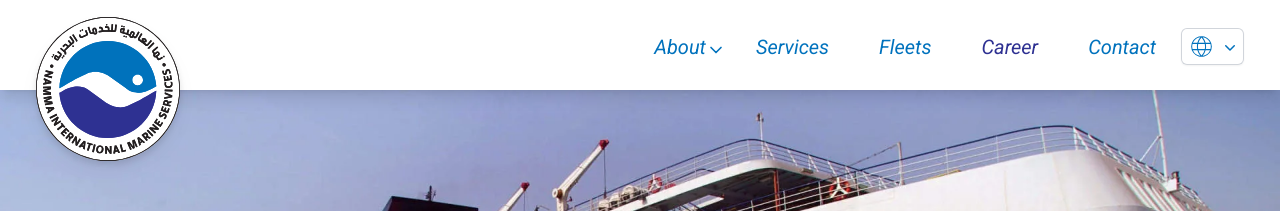
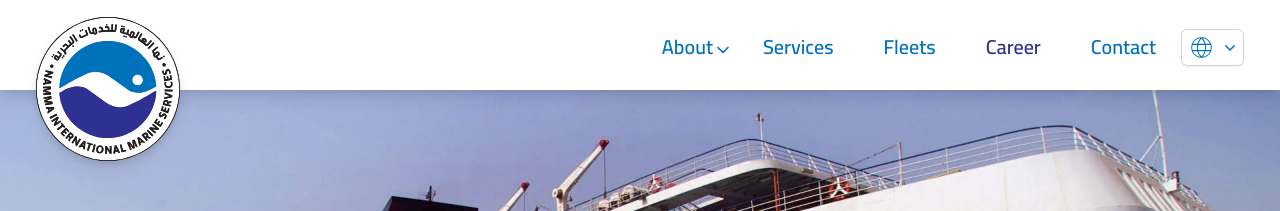
Before and after one commit to hassanidris/namma_marines, a React (Vite) app: page / in a window 1280 px wide. Shown: the top 211 px of the page. Built offline with nearby package versions, Linux system fonts and the light colour scheme.

Commit message:
fixing fonts

```diff
--- a/src/App.jsx
+++ b/src/App.jsx
@@ -48,9 +48,9 @@
 
 function App() {
   return (
-    <>
+    <div>
       <RouterProvider router={router} />
-    </>
+    </div>
   );
 }
 
--- a/src/components/Navbar.jsx
+++ b/src/components/Navbar.jsx
@@ -47,7 +47,7 @@
             </NavLink>
           </div>
 
-          <div className="header__middle__menus font-roboto italic font-medium">
+          <div className="header__middle__menus font-bold">
             <nav className="main-nav ">
               {/* Responsive Menu Button */}
               {isResponsiveclose === true ? (
--- a/src/index.css
+++ b/src/index.css
@@ -1,4 +1,6 @@
-@import url("https://fonts.googleapis.com/css2?family=Roboto:ital,wght@0,100;0,300;0,400;0,500;0,700;0,900;1,100;1,300;1,400;1,500;1,700;1,900&display=swap");
+/* @import url("https://fonts.googleapis.com/css2?family=Roboto:ital,wght@0,100;0,300;0,400;0,500;0,700;0,900;1,100;1,300;1,400;1,500;1,700;1,900&display=swap"); */
+
+@import url("https://fonts.googleapis.com/css2?family=Cairo:wght@200..1000&family=Roboto:ital,wght@0,100;0,300;0,400;0,500;0,700;0,900;1,100;1,300;1,400;1,500;1,700;1,900&display=swap");
 
 @tailwind base;
 @tailwind components;
@@ -6,17 +8,17 @@
 
 @layer components {
   body {
-    @apply min-h-screen font-roboto;
+    @apply min-h-screen font-cairo;
   }
 
   h1 {
-    @apply text-5xl italic text-primary;
+    @apply text-5xl text-primary;
   }
   h2 {
     @apply text-2xl text-accent font-medium italic;
   }
   p {
-    @apply text-base mb-3 leading-normal text-secondary font-light;
+    @apply text-base mb-3 leading-8 text-secondary font-normal;
   }
   small {
     @apply text-xs;
@@ -119,8 +121,8 @@
 }
 .menu-item a {
   font-size: 20px;
-  font-family: roboto;
-  font-weight: 400;
+  /* font-family: roboto; */
+  font-weight: 600;
   line-height: 40px;
   position: relative;
   display: block;
--- a/tailwind.config.js
+++ b/tailwind.config.js
@@ -10,6 +10,7 @@
       },
       fontFamily: {
         roboto: ["Roboto", "sans-serif"],
+        cairo: ["cairo", "sans-serif"],
       },
       fontSize: {
         "5xl": [
```
